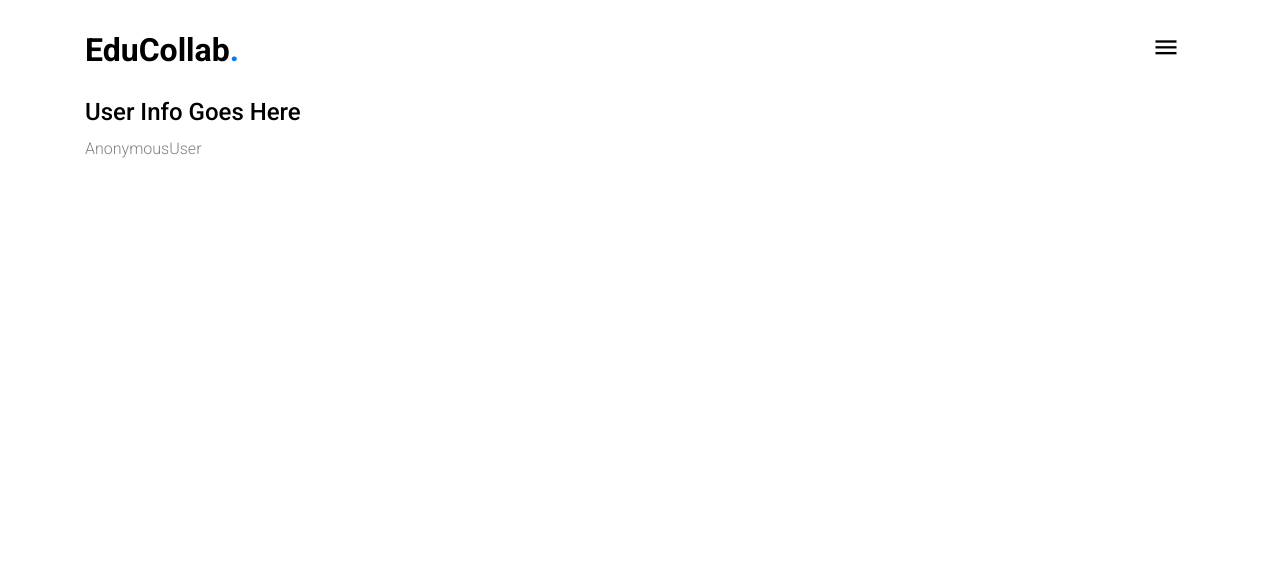
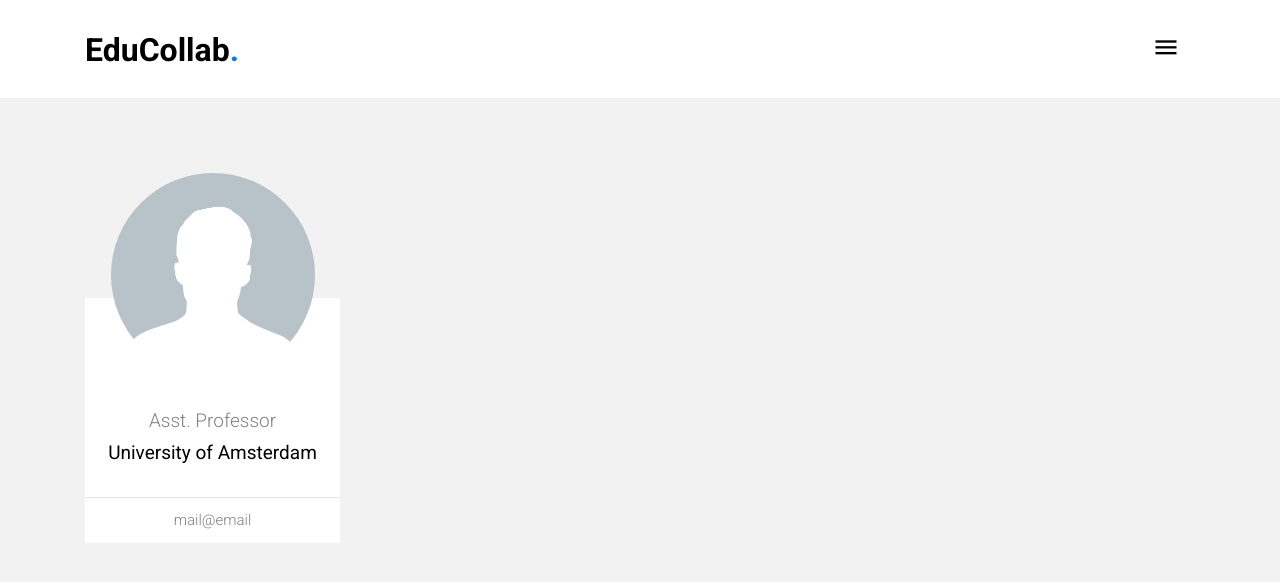
Before and after one commit to senai2/educollab, a Django app: page /profile/ in a window 1280 px wide. Shown: the top 582 px of the page. Run offline with Django 3.2, Linux system fonts and the light colour scheme; some libraries are stand-ins or nearby versions; some web fonts are replaced.

Commit message:
profile left panel

```diff
--- a/static/css/style.css
+++ b/static/css/style.css
@@ -4,6 +4,7 @@ body {
   color: gray;
   font-weight: 300;
   font-size: 1rem;
+  background-color: #f2f2f2;
   font-family: "Roboto", -apple-system, BlinkMacSystemFont, "Segoe UI", Roboto, "Helvetica Neue", Arial, "Noto Sans", sans-serif, "Apple Color Emoji", "Segoe UI Emoji", "Segoe UI Symbol", "Noto Color Emoji"; }
 
 ::-moz-selection {
@@ -935,3 +936,40 @@ h1, h2, h3, h4, h5, h6 {
 .login .form-row label {
   margin-bottom: 0;
 }
+
+.main-left-sidebar {
+  float: left;
+  width: 100%;
+}
+
+.user-profile {
+  width: 100%;
+  background-color: #fff;
+  margin-bottom: 20px;
+  text-align: center;
+  margin-top: 200px;
+}
+
+.user-pro-img {
+  width: 80%;
+  text-align: center;
+  margin-bottom: 28px;
+  margin-top: -125px;
+  position: relative;
+  border-radius: 50%;
+}
+
+.user-pro-status {
+  border-bottom: 1px solid #e5e5e5;
+  padding-bottom: 27px;
+  font-size: 19px;
+}
+
+.user-pro-uni {
+  color: #000;
+}
+
+.user-pro-email {
+  padding: 10px;
+  font-size: 15px;
+}
--- a/templates/profile.html
+++ b/templates/profile.html
@@ -1,7 +1,7 @@
 {% extends 'base.html' %}
 {% load static %}
 {% block content %}
-<div class="container">
+<!-- <div class="container">
     <h4>User Info Goes Here</h4>
     <div>
         {{user}}
@@ -9,6 +9,29 @@
     <div>
         {{user.email}}
     </div>
+</div> -->
+
+<div class="container">
+    <div class="row">
+        <div class="col-lg-3">
+            <div class="main-left-sidebar">
+                <div class="user-profile">
+                    <img class="user-pro-img" src="{% static 'images/default-profile.jpg' %}">
+                    <div class="user-pro-status">
+                        <div>Asst. Professor</div>
+                        <div class="user-pro-uni"><b>University of Amsterdam</b></div>
+                    </div>
+                    <div class="user-pro-email">
+                        mail@email
+                    </div>
+                </div>
+
+
+            </div>
+        </div>
+        <div class="col-lg-9">
+
+        </div>
+    </div>
 </div>
-
 {% endblock %}
```
Also changed, not shown: static/images/default-profile.jpg (added).
